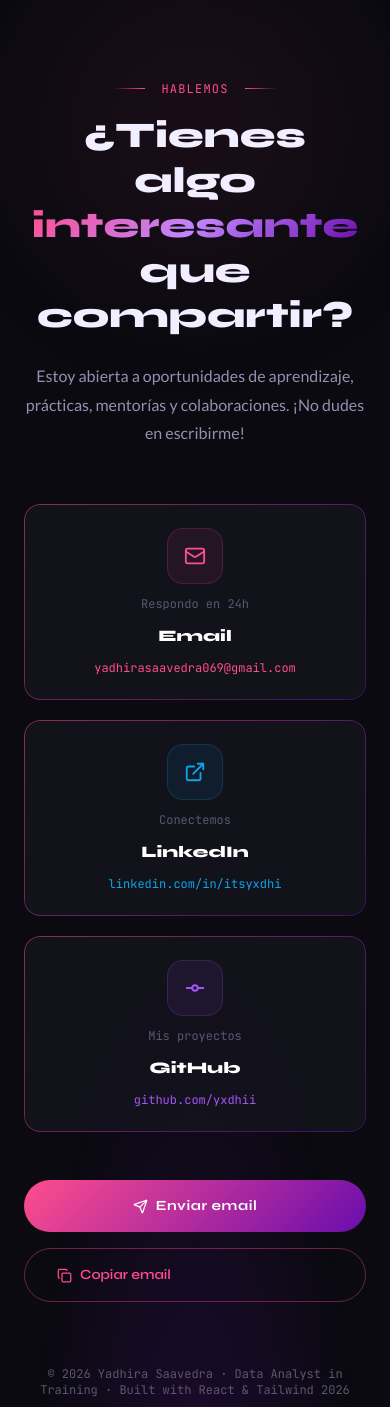
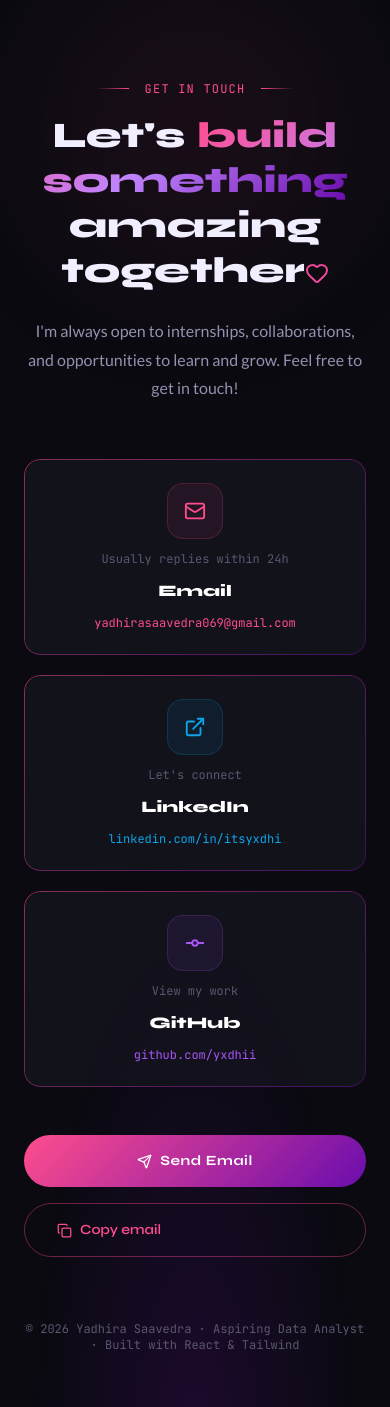
Before and after one commit to yxdhii/yadhira-portafolio, a React (Vite) app: page / in a window 390 px wide. Shown: the part 7621-9028 px from the top of the page. Built offline with nearby package versions, Linux system fonts and the light colour scheme.

Commit message:
Actualizar la sección de contacto

```diff
--- a/src/components/Contacto.jsx
+++ b/src/components/Contacto.jsx
@@ -1,102 +1,170 @@
-import { useEffect, useRef, useState } from 'react'
-import { Mail, ExternalLink, GitCommit, Send, Copy, Check, Heart } from 'lucide-react'
+import { useEffect, useRef, useState } from "react";
+import {
+  Mail,
+  ExternalLink,
+  GitCommit,
+  Send,
+  Copy,
+  Check,
+  Heart,
+} from "lucide-react";
 
 const contacts = [
   {
-    label: 'Email',
-    value: 'yadhirasaavedra069@gmail.com',
+    label: "Email",
+    value: "yadhirasaavedra069@gmail.com",
     icon: Mail,
-    href: 'mailto:yadhirasaavedra069@gmail.com',
-    color: '#FF4D8D',
-    badge: 'Respondo en 24h',
+    href: "mailto:yadhirasaavedra069@gmail.com",
+    color: "#FF4D8D",
+    badge: "Usually replies within 24h",
   },
   {
-    label: 'LinkedIn',
-    value: 'linkedin.com/in/itsyxdhi',
+    label: "LinkedIn",
+    value: "linkedin.com/in/itsyxdhi",
     icon: ExternalLink,
-    href: 'https://www.linkedin.com/in/itsyxdhi/',
-    color: '#0ea5e9',
-    badge: 'Conectemos',
+    href: "https://www.linkedin.com/in/itsyxdhi/",
+    color: "#0ea5e9",
+    badge: "Let's connect",
   },
   {
-    label: 'GitHub',
-    value: 'github.com/yxdhii',
+    label: "GitHub",
+    value: "github.com/yxdhii",
     icon: GitCommit,
-    href: 'https://github.com/yxdhii',
-    color: '#a855f7',
-    badge: 'Mis proyectos',
+    href: "https://github.com/yxdhii",
+    color: "#a855f7",
+    badge: "View my work",
   },
-]
+];
 
 export default function Contacto() {
-  const ref = useRef(null)
-  const [copied, setCopied] = useState(false)
+  const ref = useRef(null);
+  const [copied, setCopied] = useState(false);
 
   useEffect(() => {
     const obs = new IntersectionObserver(
-      ([e]) => { if (e.isIntersecting) e.target.classList.replace('section-hidden', 'section-visible') },
-      { threshold: 0.1 }
-    )
-    if (ref.current) obs.observe(ref.current)
-    return () => obs.disconnect()
-  }, [])
+      ([e]) => {
+        if (e.isIntersecting)
+          e.target.classList.replace("section-hidden", "section-visible");
+      },
+      { threshold: 0.1 },
+    );
+    if (ref.current) obs.observe(ref.current);
+    return () => obs.disconnect();
+  }, []);
 
   const copyEmail = () => {
-    navigator.clipboard.writeText('yadhirasaavedra069@gmail.com')
-    setCopied(true)
-    setTimeout(() => setCopied(false), 2000)
-  }
+    navigator.clipboard.writeText("yadhirasaavedra069@gmail.com");
+    setCopied(true);
+    setTimeout(() => setCopied(false), 2000);
+  };
 
   return (
     <section id="contacto" className="relative py-28 overflow-hidden">
+      <div
+        className="absolute inset-0"
+        style={{
+          background:
+            "radial-gradient(ellipse 60% 50% at 50% 100%, rgba(106,13,173,0.2) 0%, transparent 70%)",
+        }}
+      />
+      <div
+        className="orb w-80 h-80 left-1/2 -translate-x-1/2 top-0 animate-glow"
+        style={{ background: "rgba(255,77,141,0.1)" }}
+      />
 
-      <div className="absolute inset-0" style={{ background: 'radial-gradient(ellipse 60% 50% at 50% 100%, rgba(106,13,173,0.2) 0%, transparent 70%)' }} />
-      <div className="orb w-80 h-80 left-1/2 -translate-x-1/2 top-0 animate-glow" style={{ background: 'rgba(255,77,141,0.1)' }} />
-
-      <div ref={ref} className="section-hidden max-w-4xl mx-auto px-6 text-center">
-
+      <div
+        ref={ref}
+        className="section-hidden max-w-4xl mx-auto px-6 text-center"
+      >
         <div className="flex items-center justify-center gap-4 mb-4">
-          <div className="w-8 h-px" style={{ background: 'linear-gradient(to right, transparent, #FF4D8D)' }} />
-          <span className="text-xs tracking-widest uppercase" style={{ color: '#FF4D8D', fontFamily: 'JetBrains Mono, monospace' }}>Hablemos</span>
-          <div className="w-8 h-px" style={{ background: 'linear-gradient(to left, transparent, #FF4D8D)' }} />
+          <div
+            className="w-8 h-px"
+            style={{
+              background: "linear-gradient(to right, transparent, #FF4D8D)",
+            }}
+          />
+          <span
+            className="text-xs tracking-widest uppercase"
+            style={{
+              color: "#FF4D8D",
+              fontFamily: "JetBrains Mono, monospace",
+            }}
+          >
+            Get in Touch
+          </span>
+          <div
+            className="w-8 h-px"
+            style={{
+              background: "linear-gradient(to left, transparent, #FF4D8D)",
+            }}
+          />
         </div>
 
-        <h2 className="text-4xl lg:text-6xl font-black mb-6 leading-tight" style={{ fontFamily: 'Syne, sans-serif' }}>
-          ¿Tienes algo{' '}
-          <span className="grad-text">interesante</span>
-          <br />que compartir?
+        <h2
+          className="text-4xl lg:text-6xl font-black mb-6 leading-tight"
+          style={{ fontFamily: "Syne, sans-serif" }}
+        >
+          Let's <span className="grad-text">build something</span>
+          <br />
+          amazing together
+          <Heart size={24} className="inline-block text-pink-500" />
         </h2>
 
-        <p className="text-base mb-14 max-w-lg mx-auto" style={{ color: '#9490b0', lineHeight: 1.8 }}>
-          Estoy abierta a oportunidades de aprendizaje, prácticas, mentorías y colaboraciones.
-          ¡No dudes en escribirme!
+        <p
+          className="text-base mb-14 max-w-lg mx-auto"
+          style={{ color: "#9490b0", lineHeight: 1.8 }}
+        >
+          I'm always open to internships, collaborations, and opportunities to
+          learn and grow. Feel free to get in touch!
         </p>
-
 
         <div className="grid sm:grid-cols-3 gap-5 mb-12">
           {contacts.map((c) => {
-            const Icon = c.icon
+            const Icon = c.icon;
             return (
               <a
                 key={c.label}
                 href={c.href}
-                target={c.href.startsWith('http') ? '_blank' : undefined}
+                target={c.href.startsWith("http") ? "_blank" : undefined}
                 rel="noopener noreferrer"
                 className="group grad-border-card p-6 flex flex-col items-center gap-3 no-underline transition-all duration-300 hover:-translate-y-2"
-                style={{ textDecoration: 'none' }}
+                style={{ textDecoration: "none" }}
               >
                 <div
                   className="w-14 h-14 rounded-2xl flex items-center justify-center transition-all duration-300 group-hover:scale-110"
-                  style={{ background: `${c.color}15`, border: `1px solid ${c.color}30` }}
+                  style={{
+                    background: `${c.color}15`,
+                    border: `1px solid ${c.color}30`,
+                  }}
                 >
-
                   <Icon size={22} color={c.color} />
                 </div>
-                <span className="text-xs" style={{ color: '#5a5770', fontFamily: 'JetBrains Mono, monospace' }}>{c.badge}</span>
-                <h3 className="font-black text-base text-white" style={{ fontFamily: 'Syne, sans-serif' }}>{c.label}</h3>
-                <p className="text-xs break-all" style={{ color: c.color, fontFamily: 'JetBrains Mono, monospace' }}>{c.value}</p>
+                <span
+                  className="text-xs"
+                  style={{
+                    color: "#5a5770",
+                    fontFamily: "JetBrains Mono, monospace",
+                  }}
+                >
+                  {c.badge}
+                </span>
+                <h3
+                  className="font-black text-base text-white"
+                  style={{ fontFamily: "Syne, sans-serif" }}
+                >
+                  {c.label}
+                </h3>
+                <p
+                  className="text-xs break-all"
+                  style={{
+                    color: c.color,
+                    fontFamily: "JetBrains Mono, monospace",
+                  }}
+                >
+                  {c.value}
+                </p>
               </a>
-            )
+            );
           })}
         </div>
 
@@ -107,22 +175,25 @@ export default function Contacto() {
             className="btn-primary px-10 py-4 rounded-full text-sm inline-flex items-center gap-2 justify-center"
           >
             <Send size={15} />
-            <span>Enviar email</span>
+            <span>Send Email</span>
           </a>
           <button
             onClick={copyEmail}
             className="btn-ghost px-8 py-4 rounded-full text-sm inline-flex items-center gap-2"
           >
             {copied ? <Check size={15} /> : <Copy size={15} />}
-            {copied ? '¡Copiado!' : 'Copiar email'}
+            {copied ? "Copied!" : "Copy email"}
           </button>
         </div>
 
-
-        <p className="mt-16 text-xs flex items-center justify-center gap-1" style={{ color: '#5a5770', fontFamily: 'JetBrains Mono, monospace' }}>
-          © 2026 Yadhira Saavedra · Data Analyst in Training · Built with React & Tailwind {new Date().getFullYear()}
+        <p
+          className="mt-16 text-xs flex items-center justify-center gap-1"
+          style={{ color: "#5a5770", fontFamily: "JetBrains Mono, monospace" }}
+        >
+          © {new Date().getFullYear()} Yadhira Saavedra · Aspiring Data Analyst
+          · Built with React & Tailwind
         </p>
       </div>
     </section>
-  )
+  );
 }
```
